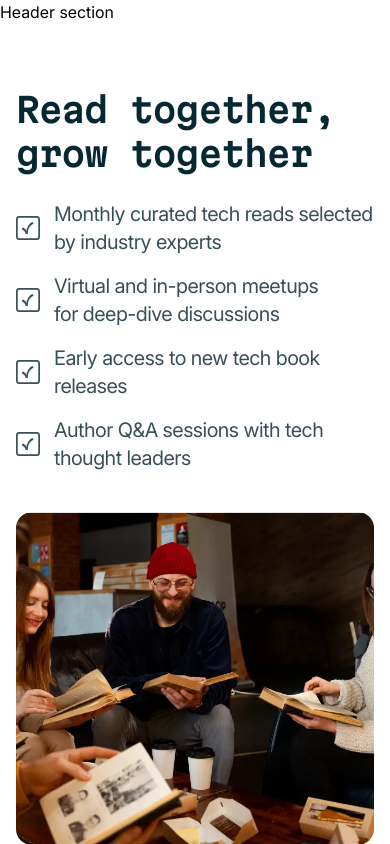
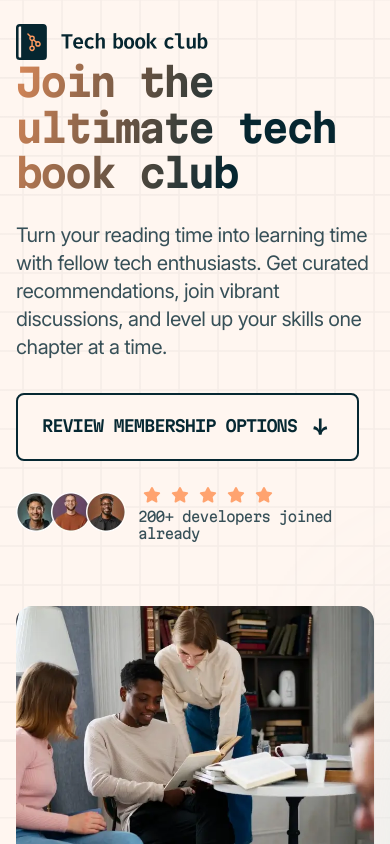
Before and after one commit to Cruse180795/Tech-Book-club-Landing-Page, a React (Vite) app: page / in a window 390 px wide. Shown: the top 844 px of the page. Built offline with nearby package versions, Linux system fonts and the light colour scheme.

Commit message:
feat: add Hero section with mobile, tablet and desktop stylings.

```diff
--- a/src/App.tsx
+++ b/src/App.tsx
@@ -1,3 +1,4 @@
+import Hero from "./components/sections/Hero";
 import ReadTogether from "./components/sections/ReadTogether";
 import MembershipOptions from "./components/sections/MembershipOptions";
 import Testimonial from "./components/sections/Testimonial";
@@ -6,9 +7,7 @@ import Footer from "./components/sections/Footer";
 export default function App() {
   return (
     <>
-      <header className="mb-10">
-        <h1>Header section</h1>
-      </header>
+      <Hero />
 
       <main className="space-y-16 my-16 md:space-y-20 md:my-20 lg:my-30 lg:space-y-30 bg-neutral-0">
         <ReadTogether />
--- /dev/null
+++ b/src/components/icons/ArrowDownIcon.tsx
@@ -0,0 +1,20 @@
+import type { IconProps } from "../../types";
+
+export default function ArrowDownIcon({ ...props }: IconProps) {
+  return (
+    <svg
+      xmlns="http://www.w3.org/2000/svg"
+      width={24}
+      height={25}
+      fill="none"
+      viewBox="0 0 24 25"
+      {...props}
+      aria-hidden="true"
+    >
+      <path
+        fill="currentColor"
+        d="m3.96 14.956.72-3.12c1.224.12 2.328.504 3.264 1.2.936.696 1.584 1.512 1.896 2.496V3.676h2.76v11.856c.672-1.944 2.688-3.48 5.16-3.696l.72 3.12c-3.384.12-5.52 2.112-5.88 5.544H9.84c-.36-3.456-2.496-5.424-5.88-5.544Z"
+      />
+    </svg>
+  );
+}
--- /dev/null
+++ b/src/components/sections/Hero.tsx
@@ -0,0 +1,100 @@
+import TechBookClubLogo from "../../assets/images/logo.svg";
+import AvatarImage from "../../assets/images/image-avatars.webp";
+import HeroDesktopImage from "../../assets/images/image-hero-desktop.webp";
+import HeroTabletImage from "../../assets/images/image-hero-tablet.webp";
+import HeroMobileImage from "../../assets/images/image-hero-mobile.webp";
+
+import ArrowDownIcon from "../icons/ArrowDownIcon";
+import StarIcon from "../icons/StarIcon";
+
+export default function Hero() {
+  const scrollToMembershipOptions = () => {
+    document.getElementById("MembershipOptions")?.scrollIntoView({ behavior: "smooth" });
+  };
+
+  return (
+    <header
+      className="px-4 pt-6 pb-20 space-y-12 bg-light-salmon-50 md:px-8 md:pt-8 lg:px-33.75 lg:space-y-20 relative overflow-hidden "
+      id="hero"
+    >
+      {/** Larger screen wrapper */}
+      <div className="container mx-auto">
+        {/** Glow effect */}
+        <div
+          aria-hidden="true"
+          className="absolute bg-glow -right-183.75 bottom-[-300.078px] md:-right-85.5 md:bottom-[-299.956px] lg:-right-118 lg:-bottom-56.5 blur-[100px] w-171 h-171 opacity-50"
+        ></div>
+        {/** Company Logo */}
+        <img src={TechBookClubLogo} alt="Tech Book Club Logo" />
+
+        <div className="space-y-16 lg:space-y-0 lg:flex lg:items-center lg:gap-x-16">
+          {/** Desktop Left hand column  */}
+          <div className="space-y-8">
+            {/** Heading content */}
+            <div className="space-y-6">
+              <h1 className="font-martian font-bold text-38 leading-120 tracking-tight-3 md:text-62 md:pr-10 lg:pr-0 text-transparent bg-clip-text">
+                Join the ultimate tech book club
+              </h1>
+              <p className="text-neutral-700 text-xl leading-140 tracking-tight-1 lg:text-balance">
+                Turn your reading time into learning time with fellow tech enthusiasts. Get curated
+                recommendations, join vibrant discussions, and level up your skills one chapter at a time.
+              </p>
+            </div>
+
+            {/** CTA button and Testimonials */}
+            <div className="space-y-5">
+              <button
+                onClick={scrollToMembershipOptions}
+                type="button"
+                className="bg-light-salmon-50 border-2 rounded-lg px-6 py-5 flex items-center gap-x-3 uppercase text-neutral-900 font-martian font-semibold leading-130 tracking-tight-2 cursor-pointer transition-colors ease-in-out duration-500 hover:bg-linear-to-r hover:from-light-salmon-100 hover:to-light-salmon-50 focus-visible:outline-2 focus-visible:outline-offset-4 "
+              >
+                <span>review membership options</span>
+                <ArrowDownIcon className="size-6 shrink-0" />
+              </button>
+
+              <div className="flex items-center gap-x-3">
+                <img
+                  src={AvatarImage}
+                  alt="3 person avatars"
+                  height="40"
+                  width="110"
+                  loading="lazy"
+                  decoding="async"
+                />
+
+                <div>
+                  {/* Rating Wrapper */}
+                  <div className="flex items-center" aria-label="Rated 5 out of 5" role="img">
+                    {[...Array(5)].map((_, i) => (
+                      <StarIcon key={i} className="size-7" />
+                    ))}
+                  </div>
+
+                  {/** Testimonials text */}
+                  <p className="font-martian text-sm leading-120 tracking-tight-2 text-neutral-700">
+                    200+ developers joined already
+                  </p>
+                </div>
+              </div>
+            </div>
+          </div>
+          {/** Desktop Right hand column */}
+          <picture>
+            <source srcSet={HeroDesktopImage} media="(min-width: 1024px)" />
+            <source srcSet={HeroTabletImage} media="(min-width: 768px)" />
+            <img
+              height="385"
+              width="343"
+              loading="eager"
+              decoding="async"
+              fetchPriority="high"
+              src={HeroMobileImage}
+              alt="People reading at Tech Book Club"
+              className="rounded-2xl object-cover w-full relative z-10"
+            />
+          </picture>
+        </div>
+      </div>
+    </header>
+  );
+}
--- a/src/index.css
+++ b/src/index.css
@@ -18,7 +18,9 @@
 
     /* Custom test values */
     --text-34: 34px;
+    --text-38: 38px;
     --text-50: 50px;
+    --text-62: 62px;
 
     --tracking-tight-1: -0.5px;
     --tracking-tight-2: -1px;
@@ -59,6 +61,20 @@ blockquote p::after {
     content: "\0022";
 }
 
+#hero {
+    background-image: url("assets/images/pattern-light-bg.svg");
+    background-size: cover;
+    background-position: center;
+}
+
+#hero h1 {
+    background-image: linear-gradient(107deg, #ff9a60 -11.37%, #062630 61.84%);
+}
+
+#MembershipOptions {
+    scroll-margin-top: 20px;
+}
+
 #footer {
     background-image: url("assets/images/pattern-dark-bg.svg");
 }
```
